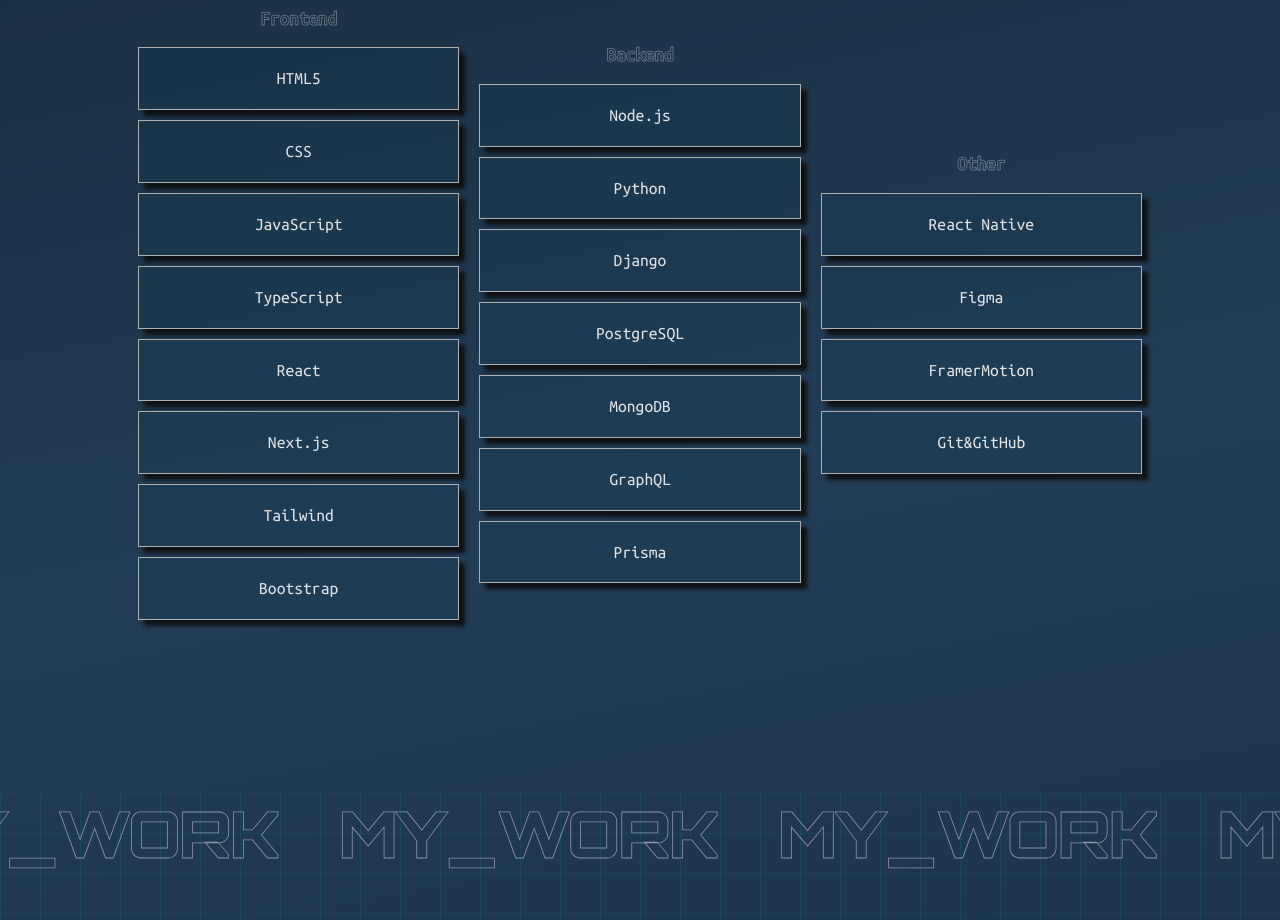
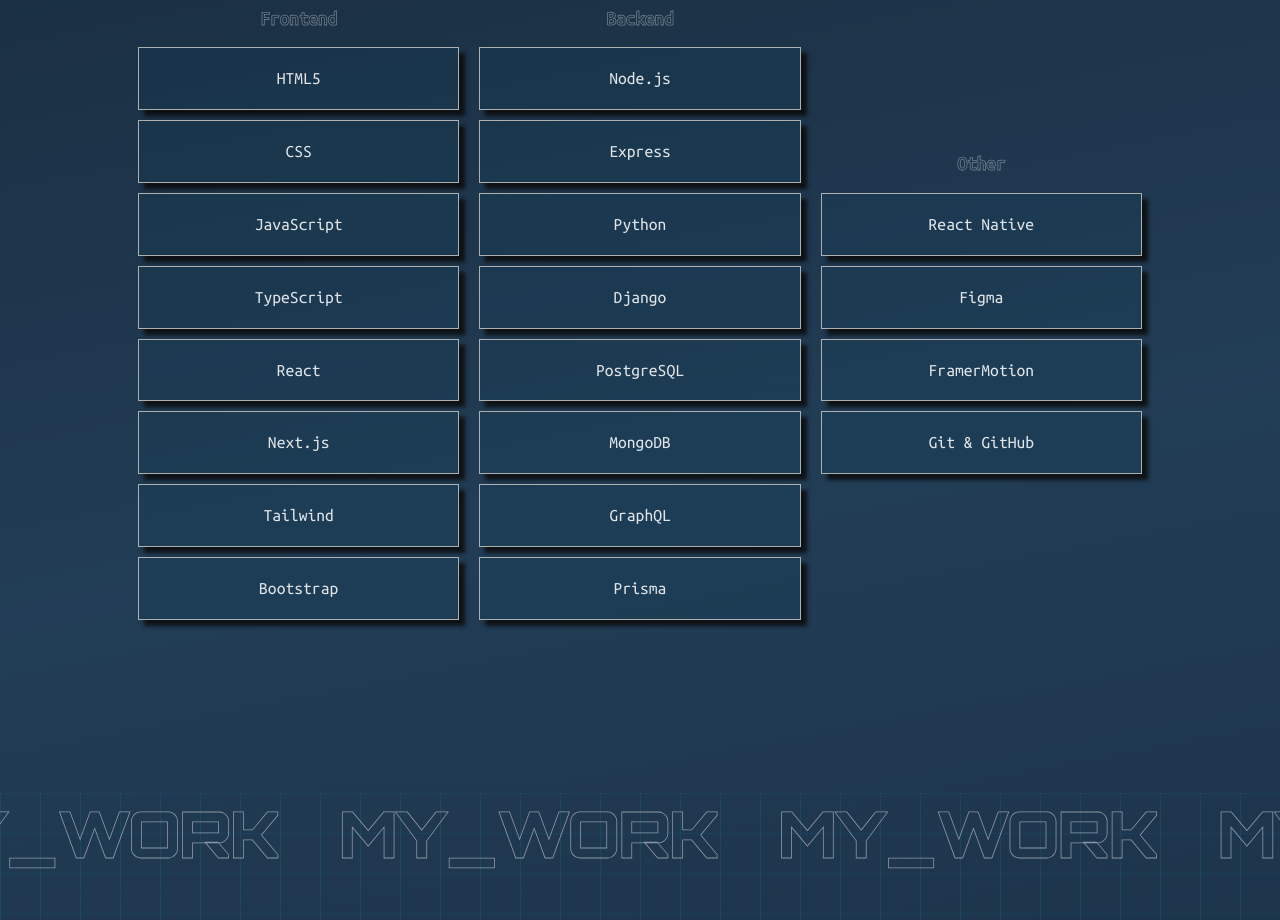
Before and after one commit to Alex-dev7/ar_portfolio, a React (Vite) app: page / in a window 1280 px wide. Shown: the part 1900-2820 px from the top of the page. Built offline with nearby package versions, Linux system fonts and the light colour scheme; a web font is replaced by a local one.

Commit message:
added skill

```diff
--- a/src/components/Bio/Bio.jsx
+++ b/src/components/Bio/Bio.jsx
@@ -4,7 +4,7 @@
 import pdf from "../../assets/AlexeiRusu_Resume.pdf"
 import certificate from "../../assets/Certificate-of-Completion.pdf"
 import {DiNodejs, DiJavascript1, DiReact, DiPython, DiPostgresql, DiHtml5, DiGithubBadge, DiDjango} from 'react-icons/di';
-import {SiTypescript, SiMongodb, SiTailwindcss, SiCsswizardry, SiBootstrap, SiPrisma, SiFigma, SiGraphql} from 'react-icons/si';
+import {SiTypescript, SiMongodb, SiTailwindcss, SiCsswizardry, SiBootstrap, SiPrisma, SiFigma, SiGraphql, SiExpress} from 'react-icons/si';
 import {TbBrandNextjs, TbBrandReactNative, TbBrandFramerMotion} from 'react-icons/tb';
 import { useState } from 'react';
 import avatar from '../../assets/av.png'
@@ -104,14 +104,15 @@
                  <p>Backend</p>
 
                  <li><span><DiNodejs/></span> Node.js</li>
+                 <li><span><SiExpress/></span> Express </li>
                  <li><span><DiPython/></span> Python</li>
-
-
                  <li><span><DiDjango/></span> Django</li>
                  <li><span><DiPostgresql/></span> PostgreSQL</li>
                  <li><span><SiMongodb/></span> MongoDB</li>
                  <li><span><SiGraphql /></span>GraphQL</li>
                  <li><span><SiPrisma/></span> Prisma</li>
+
+
 
              </ul>
              <ul className='skills-list'>
@@ -120,7 +121,7 @@
                 <li><span><TbBrandReactNative/></span> React Native</li>
                  <li><span><SiFigma/></span> Figma</li>
                  <li><span><TbBrandFramerMotion/></span>FramerMotion</li>
-                 <li><span><DiGithubBadge/></span> Git&GitHub</li>
+                 <li><span><DiGithubBadge/></span> Git & GitHub</li>
 
              </ul>
             </div>
```
